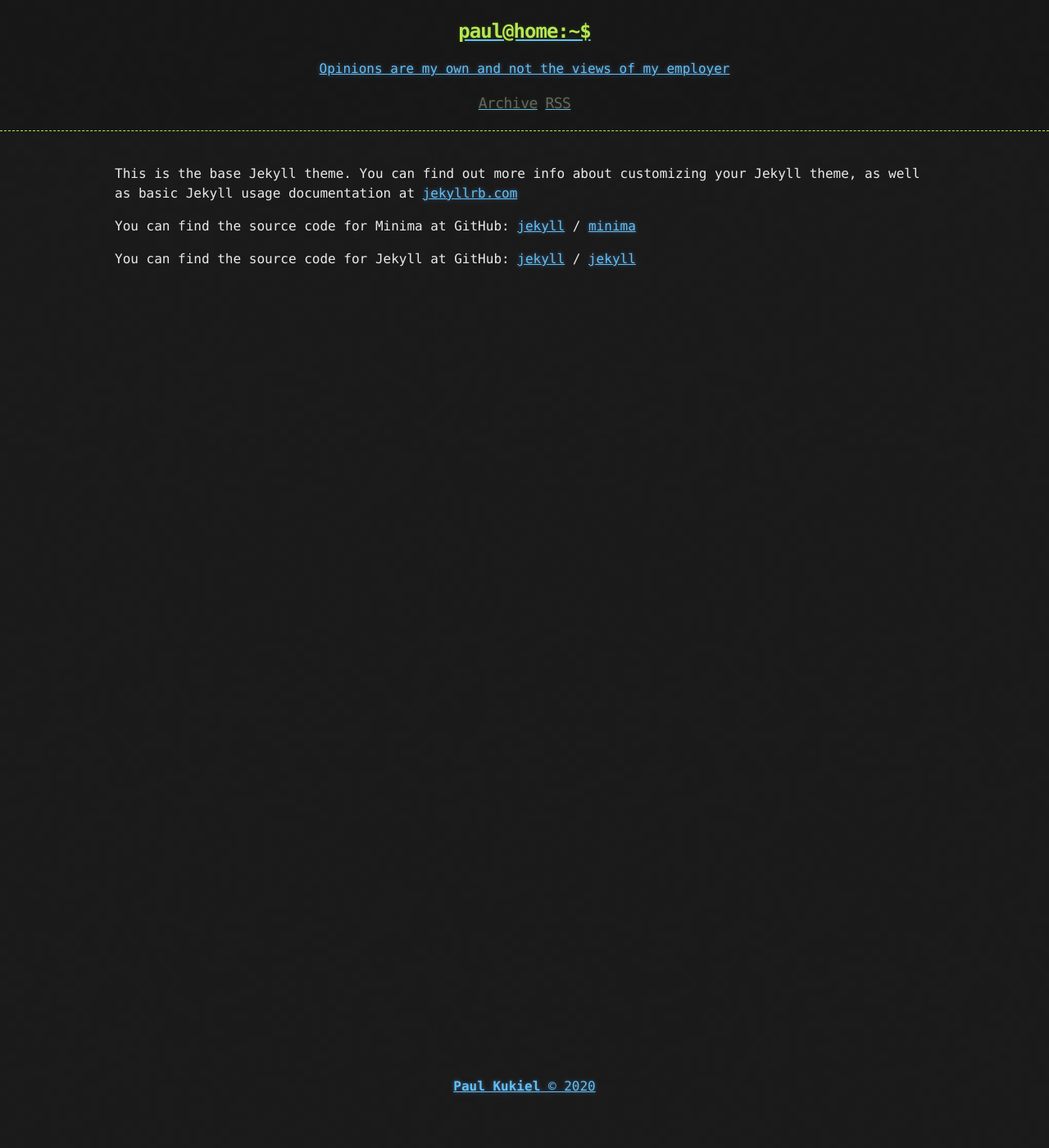
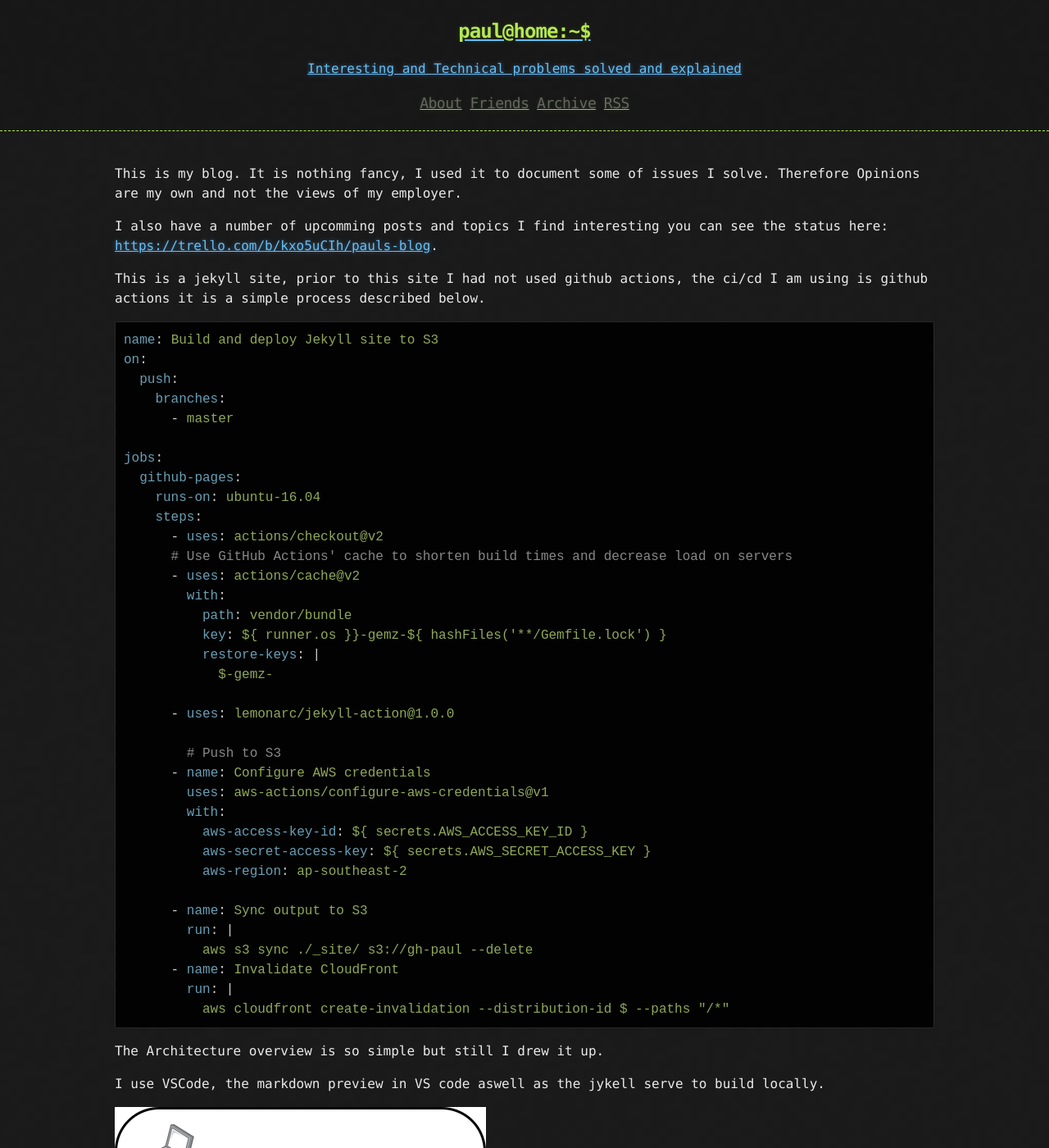
Before and after one commit to kukielp/sample-blog, a Jekyll site: the page built from about.md, in a window 1280 px wide and 1400 px high. Shown: the whole window at 82% size. Built offline with Jekyll 4.4.1, drawn with Linux system fonts in a browser that asks for light colours.

Commit message:
Add friends aand about page

````diff
--- a/_includes/header.html
+++ b/_includes/header.html
@@ -3,7 +3,7 @@
     <a href="{{ "/" | prepend: site.baseurl | replace: '//', '/' }}">
     {% assign owner_first_name = site.owner | split: " " %}
     <h1>{{ owner_first_name[0] | downcase }}@home:~$</h1>
-    <p style="text-align: center;">Opinions are my own and not the views of my employer</p>
+    <p style="text-align: center;">Interesting and Technical problems solved and explained</p>
     </a>
     <div class="header-links">
       {% include links.html %}
--- a/_includes/links.html
+++ b/_includes/links.html
@@ -1,2 +1,4 @@
+<a href="{{ "/about.html" | prepend: site.baseurl | replace: '//', '/' }}"><h2 class="header-link">About</h2></a>
+<a href="{{ "/friends.html" | prepend: site.baseurl | replace: '//', '/' }}"><h2 class="header-link">Friends</h2></a>
 <a href="{{ "/archive.html" | prepend: site.baseurl | replace: '//', '/' }}"><h2 class="header-link">Archive</h2></a>
 <a href="{{ "/atom.xml" | prepend: site.baseurl | replace: '//', '/' }}"><h2 class="header-link">RSS</h2></a>
--- a/about.md
+++ b/about.md
@@ -1,18 +1,54 @@
 ---
 layout: page
 title: About
-permalink: /about/
 ---
 
-This is the base Jekyll theme. You can find out more info about customizing your Jekyll theme, as well as basic Jekyll usage documentation at [jekyllrb.com](https://jekyllrb.com/)
+This is my blog.  It is nothing fancy, I used it to document some of issues I solve.
+Therefore Opinions are my own and not the views of my employer.
 
-You can find the source code for Minima at GitHub:
-[jekyll][jekyll-organization] /
-[minima](https://github.com/jekyll/minima)
+I also have a number of upcomming posts and topics I find interesting you can see the status here: [https://trello.com/b/kxo5uCIh/pauls-blog](https://trello.com/b/kxo5uCIh/pauls-blog).
 
-You can find the source code for Jekyll at GitHub:
-[jekyll][jekyll-organization] /
-[jekyll](https://github.com/jekyll/jekyll)
+This is a jekyll site, prior to this site I had not used github actions, the ci/cd I am using is github actions it is a simple process described below.
 
+```yaml
+name: Build and deploy Jekyll site to S3
+on:
+  push:
+    branches:
+      - master
 
-[jekyll-organization]: https://github.com/jekyll
+jobs:
+  github-pages:
+    runs-on: ubuntu-16.04
+    steps:
+      - uses: actions/checkout@v2
+      # Use GitHub Actions' cache to shorten build times and decrease load on servers
+      - uses: actions/cache@v2
+        with:
+          path: vendor/bundle
+          key: ${ runner.os }}-gemz-${ hashFiles('**/Gemfile.lock') }
+          restore-keys: |
+            ${{ runner.os }}-gemz-
+
+      - uses: lemonarc/jekyll-action@1.0.0
+
+        # Push to S3
+      - name: Configure AWS credentials
+        uses: aws-actions/configure-aws-credentials@v1
+        with:
+          aws-access-key-id: ${ secrets.AWS_ACCESS_KEY_ID }
+          aws-secret-access-key: ${ secrets.AWS_SECRET_ACCESS_KEY }
+          aws-region: ap-southeast-2
+
+      - name: Sync output to S3
+        run: |
+          aws s3 sync ./_site/ s3://gh-paul --delete
+      - name: Invalidate CloudFront
+        run: |
+          aws cloudfront create-invalidation --distribution-id ${{ secrets.CF_DIST_ID }} --paths "/*"
+```
+The Architecture overview is so simple but still I drew it up.
+
+I use VSCode, the markdown preview in VS code aswell as the jykell serve to build locally.
+
+![alt text](/build.png "CockroachDB on Rasberry Pi 4")
````
Also changed, not shown: friends.md (added, +14 -0 lines), README.md, assets/build.png (added).
